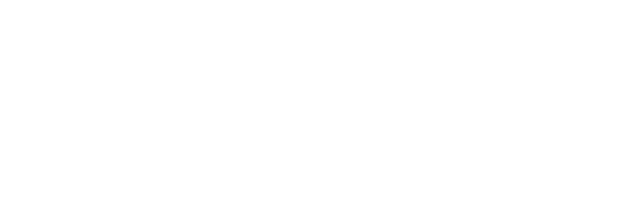
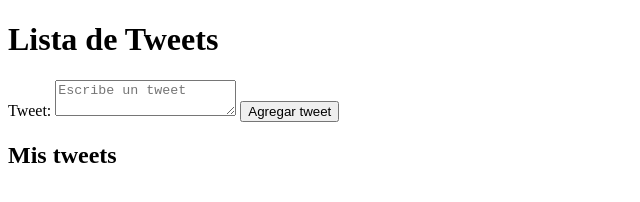
Before and after one commit to devchris03/Tweet, a plain HTML site: page index.html in a window 1280 px wide. Shown: the whole page, without its empty margins (0-640 px from the left). Drawn offline with Linux system fonts and the light colour scheme.

Commit message:
build: crea la estructura del HTML

```diff
--- a/index.html
+++ b/index.html
@@ -3,9 +3,23 @@
 <head>
     <meta charset="UTF-8">
     <meta name="viewport" content="width=device-width, initial-scale=1.0">
+    <link rel="stylesheet" href="./css/style.css">
     <title>Tweet | escribe un tweet</title>
 </head>
 <body>
+    <main class="tweet">
+        <h1 class="tweet-title">Lista de Tweets</h1>
+        <div class="tweet-content" id="content">
+            <form action="" class="form" id="formulario">
+                <label for="tweetText">Tweet:</label>
+                <textarea name="tweetText" id="tweetText" placeholder="Escribe un tweet"></textarea>
+                <button type="submit" aria-label="Agrega tu tweet a la lista">Agregar tweet</button>
+            </form>
+            <section class="tweet-list" id="listTweet">
+                <h2 class="tweet-subtitle">Mis tweets</h2>
 
+            </section>
+        </div>
+    </main>
 </body>
 </html>
```
Also changed, not shown: css/style.css (added).
